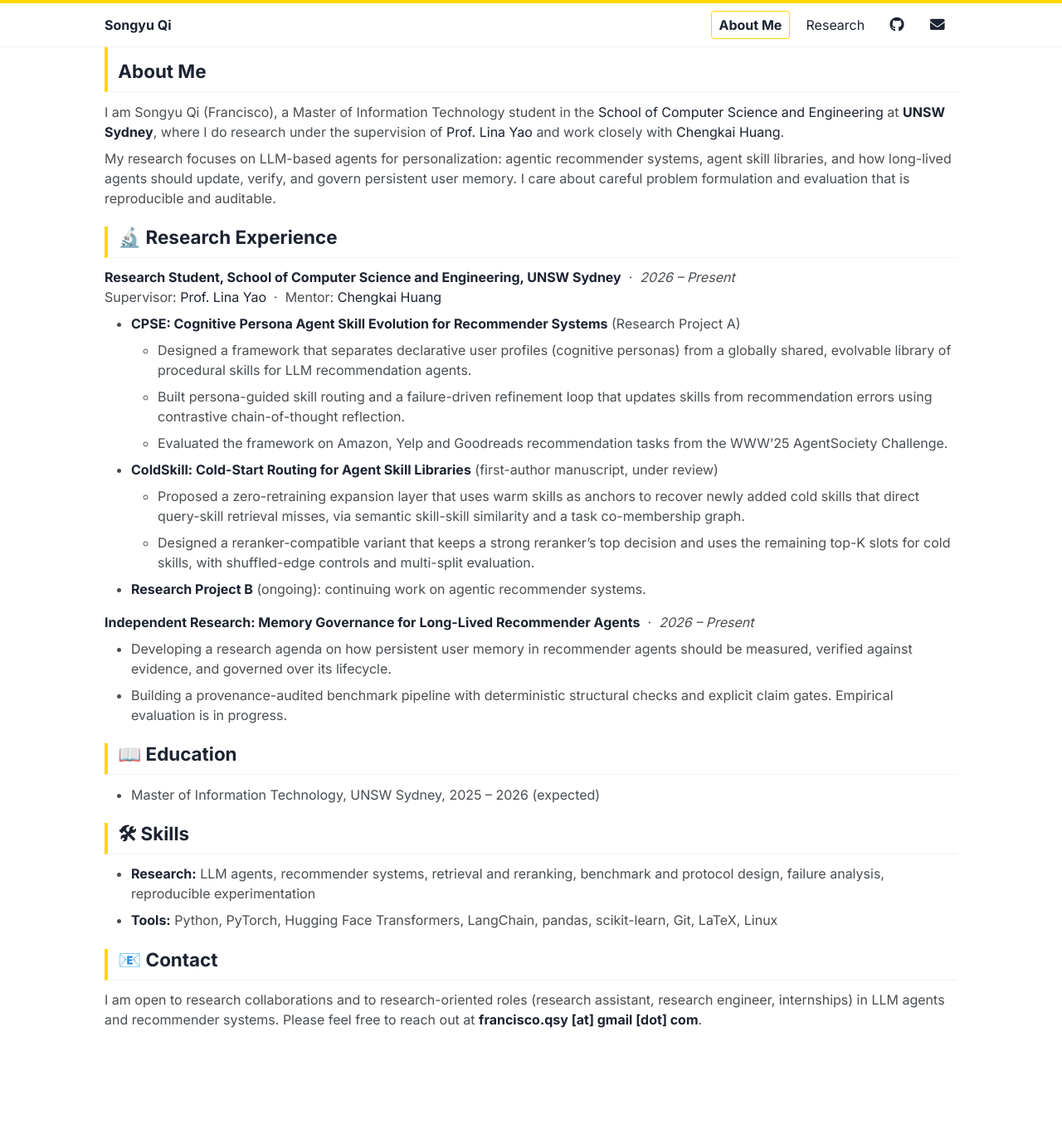
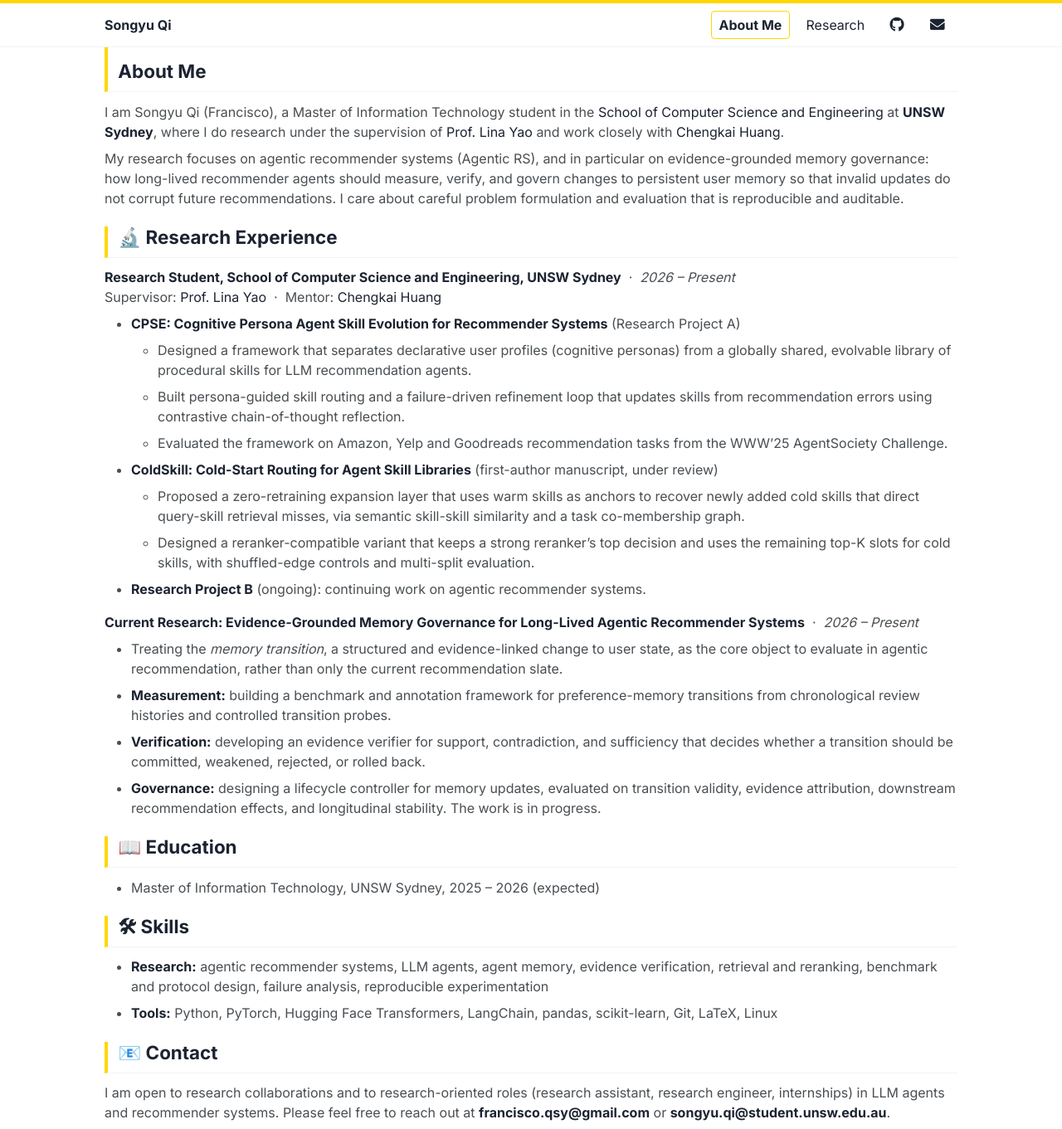
Before and after one commit to SongyuQi-Francisco/SongyuQi-Francisco.github.io, a Jekyll site: the page built from _pages/about.md, in a window 1280 px wide and 1361 px high. Shown: the whole window at 83% size. Built offline with Jekyll 4.4.1, drawn with Linux system fonts in a browser that asks for light colours.

Commit message:
Update research focus (Agentic RS) and contact emails

```diff
--- a/_pages/about.md
+++ b/_pages/about.md
@@ -10,7 +10,7 @@ layout: default
 
 I am Songyu Qi (Francisco), a Master of Information Technology student in the [School of Computer Science and Engineering](https://www.unsw.edu.au/engineering/our-schools/computer-science-and-engineering) at **UNSW Sydney**, where I do research under the supervision of [Prof. Lina Yao](https://www.linayao.com/) and work closely with [Chengkai Huang](https://chengkai-huang.github.io/).
 
-My research focuses on LLM-based agents for personalization: agentic recommender systems, agent skill libraries, and how long-lived agents should update, verify, and govern persistent user memory. I care about careful problem formulation and evaluation that is reproducible and auditable.
+My research focuses on agentic recommender systems (Agentic RS), and in particular on evidence-grounded memory governance: how long-lived recommender agents should measure, verify, and govern changes to persistent user memory so that invalid updates do not corrupt future recommendations. I care about careful problem formulation and evaluation that is reproducible and auditable.
 
 # 🔬 Research Experience
 
@@ -26,10 +26,12 @@ Supervisor: [Prof. Lina Yao](https://www.linayao.com/) &nbsp;·&nbsp; Mentor: [C
   * Designed a reranker-compatible variant that keeps a strong reranker's top decision and uses the remaining top-K slots for cold skills, with shuffled-edge controls and multi-split evaluation.
 * **Research Project B** (ongoing): continuing work on agentic recommender systems.
 
-**Independent Research: Memory Governance for Long-Lived Recommender Agents** &nbsp;·&nbsp; *2026 – Present*
+**Current Research: Evidence-Grounded Memory Governance for Long-Lived Agentic Recommender Systems** &nbsp;·&nbsp; *2026 – Present*
 
-* Developing a research agenda on how persistent user memory in recommender agents should be measured, verified against evidence, and governed over its lifecycle.
-* Building a provenance-audited benchmark pipeline with deterministic structural checks and explicit claim gates. Empirical evaluation is in progress.
+* Treating the *memory transition*, a structured and evidence-linked change to user state, as the core object to evaluate in agentic recommendation, rather than only the current recommendation slate.
+* **Measurement:** building a benchmark and annotation framework for preference-memory transitions from chronological review histories and controlled transition probes.
+* **Verification:** developing an evidence verifier for support, contradiction, and sufficiency that decides whether a transition should be committed, weakened, rejected, or rolled back.
+* **Governance:** designing a lifecycle controller for memory updates, evaluated on transition validity, evidence attribution, downstream recommendation effects, and longitudinal stability. The work is in progress.
 
 # 📖 Education
 
@@ -37,9 +39,9 @@ Supervisor: [Prof. Lina Yao](https://www.linayao.com/) &nbsp;·&nbsp; Mentor: [C
 
 # 🛠 Skills
 
-* **Research:** LLM agents, recommender systems, retrieval and reranking, benchmark and protocol design, failure analysis, reproducible experimentation
+* **Research:** agentic recommender systems, LLM agents, agent memory, evidence verification, retrieval and reranking, benchmark and protocol design, failure analysis, reproducible experimentation
 * **Tools:** Python, PyTorch, Hugging Face Transformers, LangChain, pandas, scikit-learn, Git, LaTeX, Linux
 
 # 📧 Contact
 
-I am open to research collaborations and to research-oriented roles (research assistant, research engineer, internships) in LLM agents and recommender systems. Please feel free to reach out at **francisco.qsy [at] gmail [dot] com**.
+I am open to research collaborations and to research-oriented roles (research assistant, research engineer, internships) in LLM agents and recommender systems. Please feel free to reach out at **[francisco.qsy@gmail.com](mailto:francisco.qsy@gmail.com)** or **[songyu.qi@student.unsw.edu.au](mailto:songyu.qi@student.unsw.edu.au)**.
```
Also changed, not shown: _pages/home.md (+10 -3 lines).
